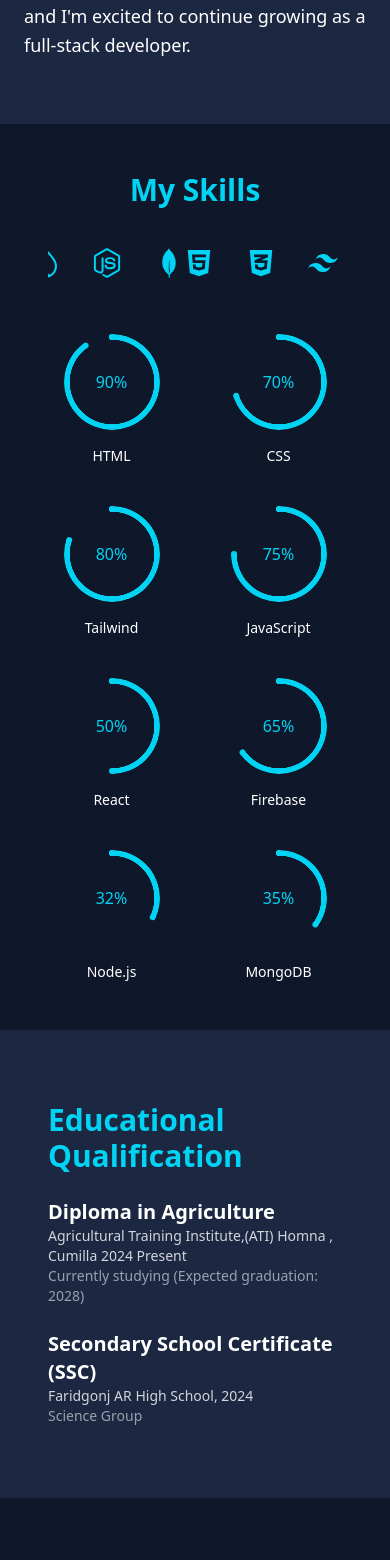
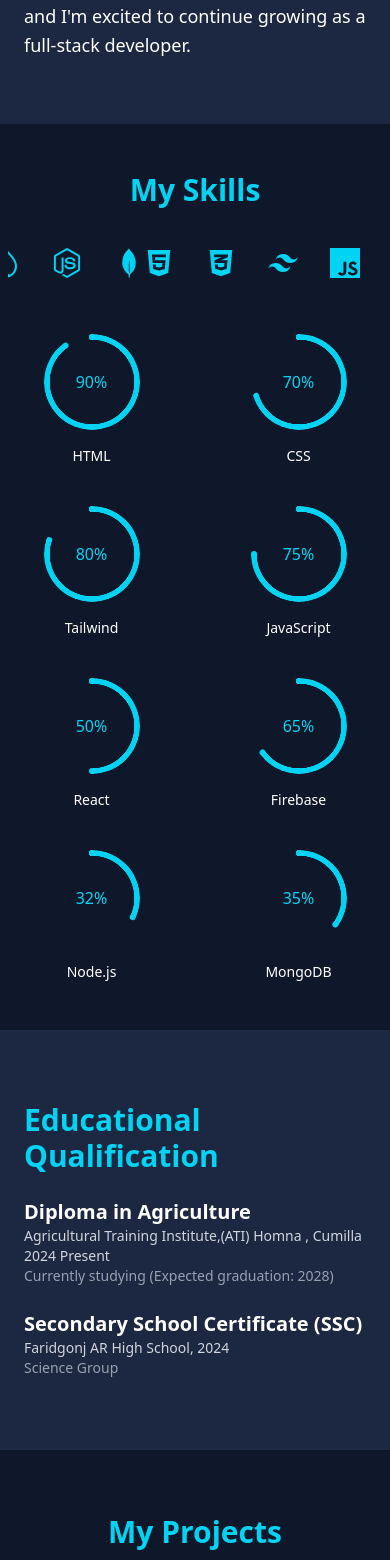
Before and after one commit to malamin59/my-portfolio-repo, a React (Vite) app: page / in a window 390 px wide. Shown: the part 1408-2968 px from the top of the page. Built offline with nearby package versions, Linux system fonts and the light colour scheme.

Commit message:
added footer

```diff
--- a/src/Pages/Contact/Contact.jsx
+++ b/src/Pages/Contact/Contact.jsx
@@ -49,7 +49,7 @@ const Contact = () => {
       id="contact"
       className="bg-[#0f172a] text-white py-16 px-6 md:px-20"
     >
-      <h2 className="text-3xl font-bold text-cyan-400 mb-12 text-center">
+      <h2 className="text-3xl font-bold text-cyan-400 lg:mb-12  mb-8 md:mb-10 text-center">
         Contact Me
       </h2>
 
@@ -100,9 +100,10 @@ const Contact = () => {
             onChange={handleChange}
             placeholder="Phone Number"
             required
+            pattern="^01[3-9]\d{8}$"
+            title="Please enter a valid  phone number "
             className="w-full p-3 rounded-md bg-[#0f172a] text-white border border-gray-600 focus:border-cyan-400 outline-none"
           />
-
           <input
             type="email"
             name="email"
--- a/src/Pages/Educational/Educational.jsx
+++ b/src/Pages/Educational/Educational.jsx
@@ -5,7 +5,7 @@ const Educational = () => {
     <div>
       <section
         id="education"
-        className="bg-[#1c2741]  text-white py-10 px-6 md:px-20"
+        className="bg-[#1c2741]  text-white py-10 lg:px-6 md:px-20"
       >
         <h2 className="text-3xl font-bold text-cyan-400 mb-6">
           Educational Qualification
--- a/src/Pages/Homepage/HomePage.jsx
+++ b/src/Pages/Homepage/HomePage.jsx
@@ -16,7 +16,7 @@ export default function HomePage() {
       <section id="about" className="bg-[#1c2741]">
         <About />
       </section>
-      <section id="skills" className="bg-[#0f172a] lg:px-25 px-6">
+      <section id="skills" className="bg-[#0f172a] lg:px-25 px-2 ">
         <Skills />
       </section>
       <section id="education" className="bg-[#1c2741] py-8 lg:px-25 px-6">
--- a/src/Pages/Skills/Skills.jsx
+++ b/src/Pages/Skills/Skills.jsx
@@ -25,13 +25,13 @@ const Skills = () => {
   ];
 
   return (
-    <section id="skills" className="bg-[#0f172a] text-white py-12 px-6 md:px-10">
+    <section id="skills" className="bg-[#0f172a] text-white px-0 py-12 lg:px-6 md:px-10">
       <h2 className="text-3xl font-bold text-cyan-400 mb-10 text-center">My Skills</h2>
 
       {/* Marquee section */}
       <div className="mb-14">
         <Marquee pauseOnHover speed={50} gradient={false}>
-          <div className="flex lg:gap-26 gap-8 md:gap-40  text-3xl text-cyan-400">
+          <div className="flex lg:gap-26 gap-8 md:gap-40 text-3xl text-cyan-400">
             <FaHtml5 title="HTML5" />
             <FaCss3Alt title="CSS3" />
             <SiTailwindcss title="Tailwind CSS" />
@@ -45,7 +45,7 @@ const Skills = () => {
       </div>
 
       {/* Radial progress section */}
-      <div className="grid grid-cols-2 md:grid-cols-4 gap-10 justify-items-center">
+      <div className="grid grid-cols-2 lg:grid-cols-4 md:grid-cols-3 gap-10 justify-items-center">
         {skills.map((skill, index) => (
           <div key={index} className="text-center space-y-2">
             <div
```
